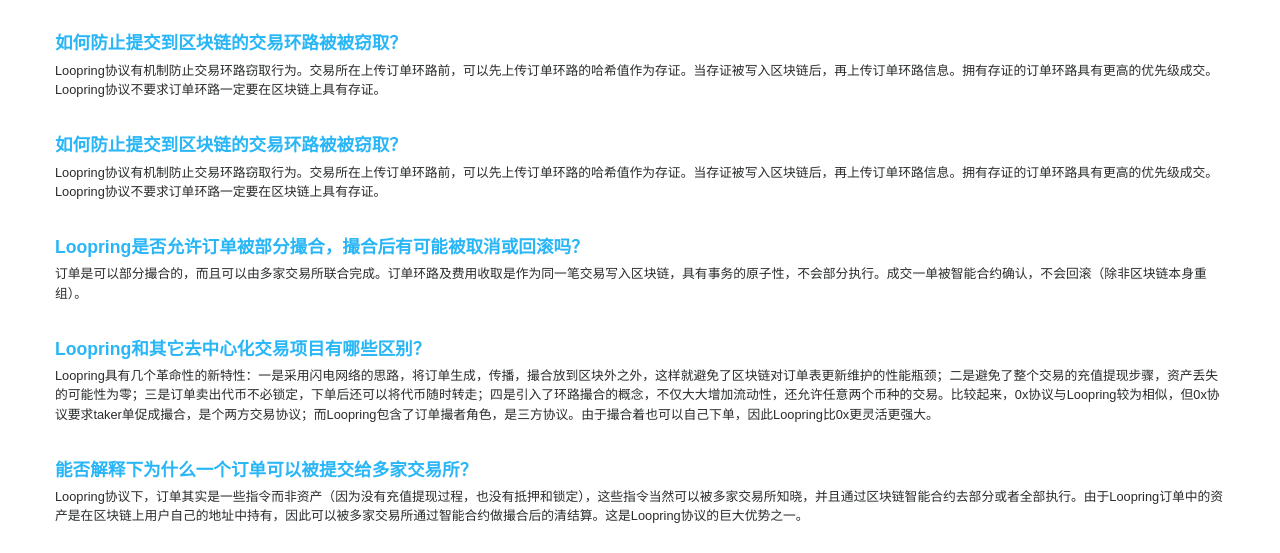
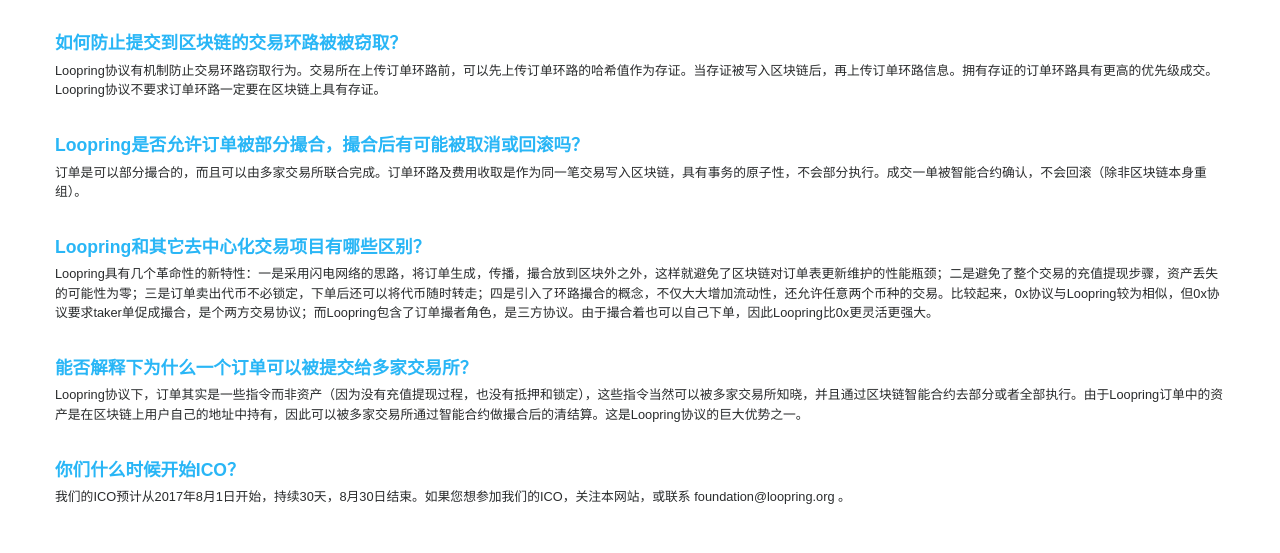
Before and after one commit to ruizhaoz1/website, a plain HTML site: page cn/faq.html in a window 1280 px wide. Shown: the part 1081-1634 px from the top of the page. Drawn offline with Linux system fonts and the light colour scheme; files whose address does not match are found by name.

Commit message:
remove duplicate faq

```diff
--- a/cn/faq.html
+++ b/cn/faq.html
@@ -89,10 +89,7 @@
                         <dt>如何防止提交到区块链的交易环路被被窃取？</dt>
                         <dd>Loopring协议有机制防止交易环路窃取行为。交易所在上传订单环路前，可以先上传订单环路的哈希值作为存证。当存证被写入区块链后，再上传订单环路信息。拥有存证的订单环路具有更高的优先级成交。Loopring协议不要求订单环路一定要在区块链上具有存证。</dd>
                     </dl>
-                    <dl>
-                        <dt>如何防止提交到区块链的交易环路被被窃取？</dt>
-                        <dd>Loopring协议有机制防止交易环路窃取行为。交易所在上传订单环路前，可以先上传订单环路的哈希值作为存证。当存证被写入区块链后，再上传订单环路信息。拥有存证的订单环路具有更高的优先级成交。Loopring协议不要求订单环路一定要在区块链上具有存证。</dd>
-                    </dl>
+
                     <dl>
                         <dt>Loopring是否允许订单被部分撮合，撮合后有可能被取消或回滚吗？</dt>
                         <dd>订单是可以部分撮合的，而且可以由多家交易所联合完成。订单环路及费用收取是作为同一笔交易写入区块链，具有事务的原子性，不会部分执行。成交一单被智能合约确认，不会回滚（除非区块链本身重组）。</dd>
```
